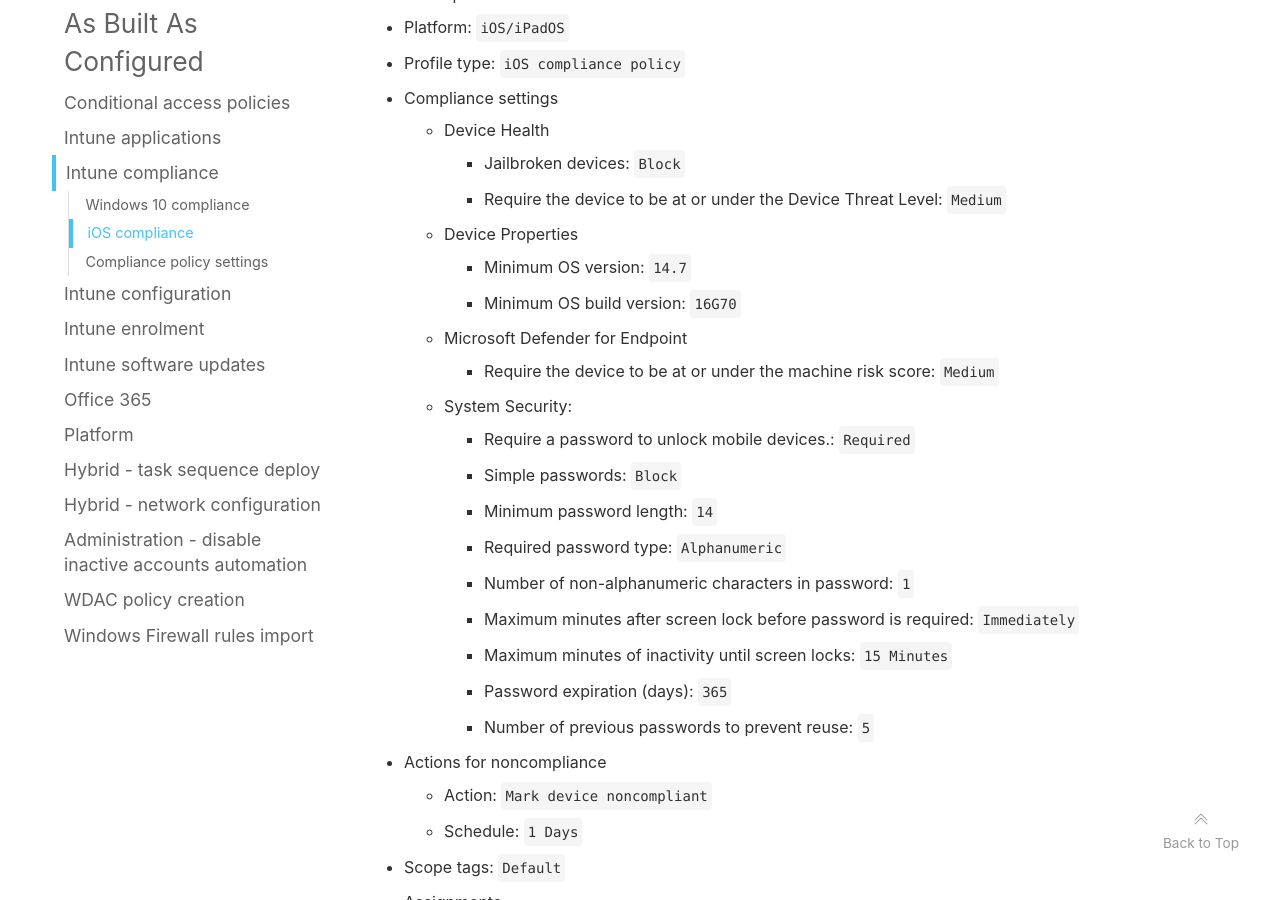
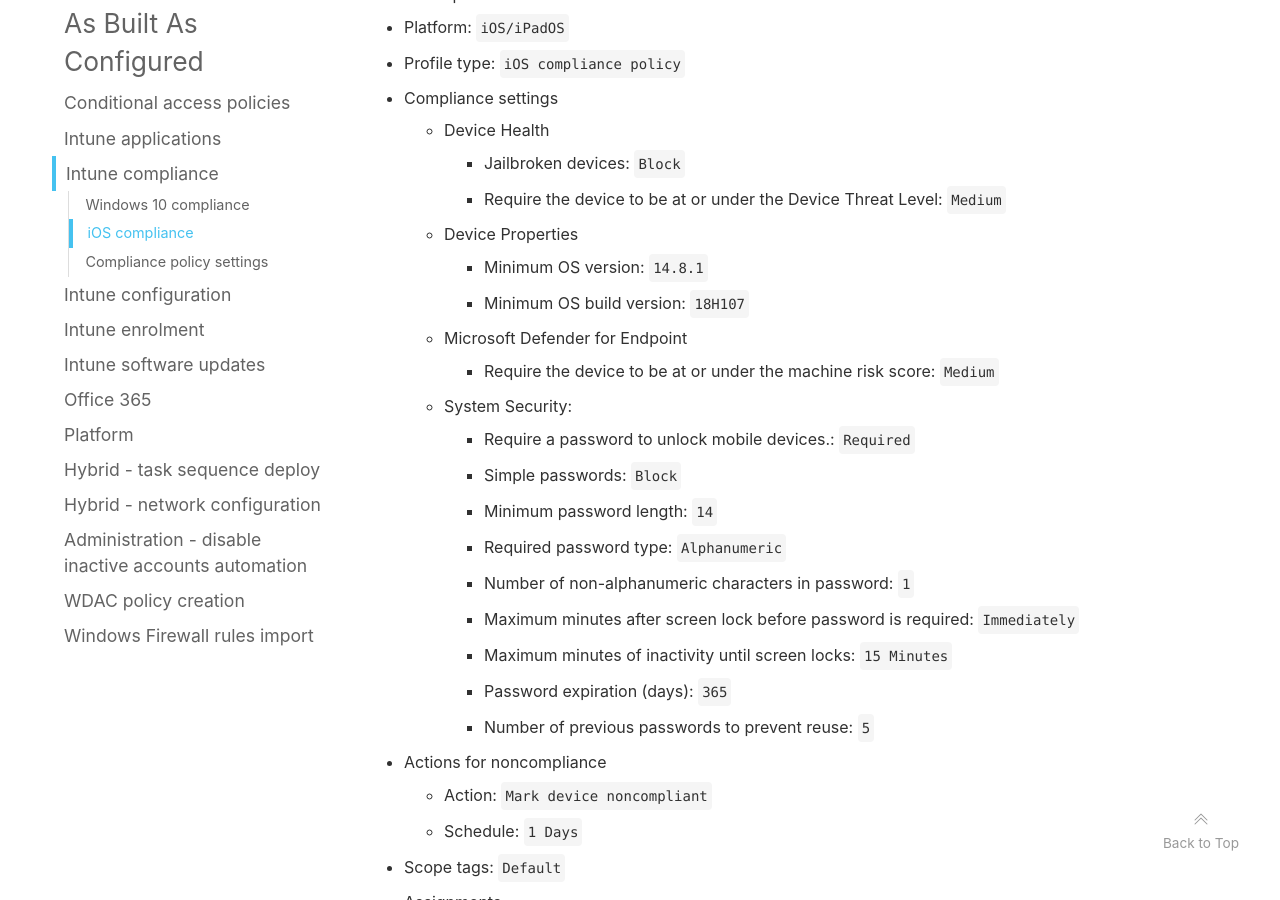
Before and after one commit to ASD-Blueprint/desktop.gov.au, a Jekyll site: the page built from blueprint/abac/intune-compliance.md, in a window 1280 px wide and 900 px high, scrolled down 2152 px. Built offline with Jekyll 4.4.1, drawn with Linux system fonts in a browser that asks for light colours; comment, search, counter and statistics services are not loaded.

Commit message:
iOS Version Update
Updated guidance in Client Devices design to reference iOS 15 and security updates published by Apple.

Update to minimum iOS version in compliance policy based on resolved vulnerabilities in 14.8.

```diff
--- a/blueprint/abac/intune-compliance.md
+++ b/blueprint/abac/intune-compliance.md
@@ -60,8 +60,8 @@
     * Jailbroken devices: `Block`
     * Require the device to be at or under the Device Threat Level: `Medium`
   * Device Properties
-    * Minimum OS version: `14.7`
-    * Minimum OS build version: `16G70`
+    * Minimum OS version: `14.8.1`
+    * Minimum OS build version: `18H107`
   * Microsoft Defender for Endpoint
     * Require the device to be at or under the machine risk score: `Medium`
   * System Security:
```
Also changed, not shown: blueprint/client-devices.md (+1 -1 lines).
